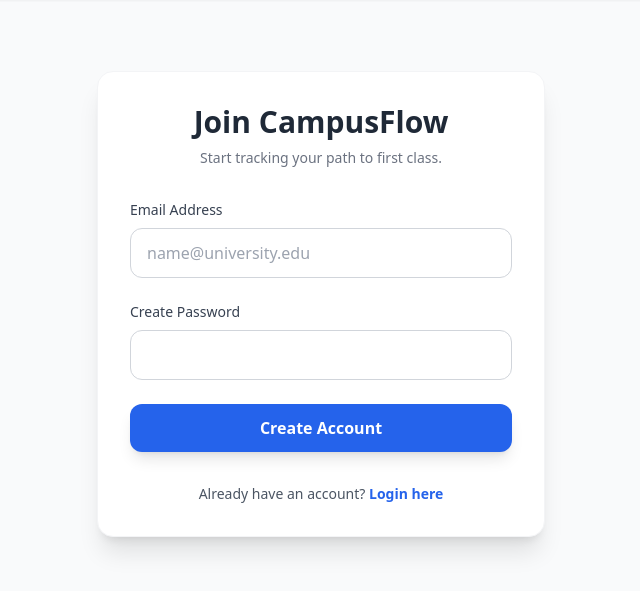
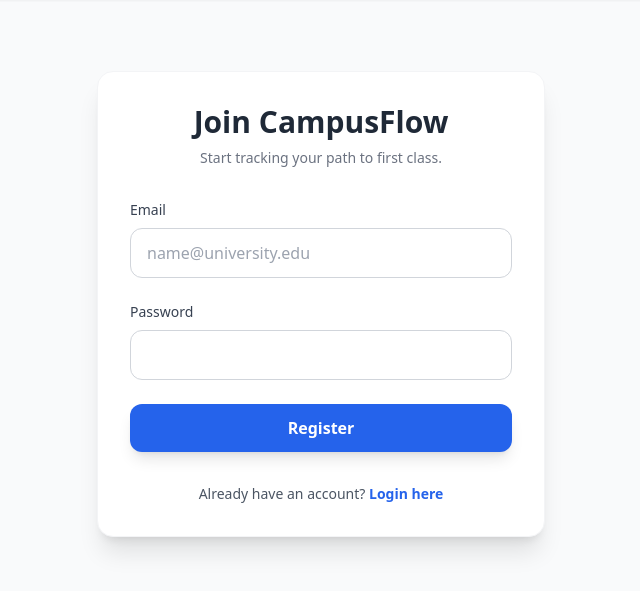
Before and after one commit to auwalcodes2007/campus_app, a Flask app: page /auth/register in a window 1280 px wide. Shown: the part 61-652 px from the top of the page, without its empty margins (319-959 px from the left). Run offline with Flask 3, Linux system fonts and the light colour scheme; some libraries are stand-ins or nearby versions.

Commit message:
Fix: app/auth/routes.py - Add POST method to routes Fix: app/auth/templates/auth/login.html - Integrate WTForms with login template Fix: app/__init__.py - Update user_loader to use db.session.get and register blueprints with url_prefix Fix: make login and register page links dynamic and not hardcoded

```diff
--- a/app/auth/forms.py
+++ b/app/auth/forms.py
@@ -10,4 +10,4 @@ class RegisterForm(FlaskForm):
 class LoginForm(FlaskForm):
     email = StringField("Email", validators=[DataRequired(), Email()])
     password = PasswordField("Password", validators=[DataRequired()])
-    submit = SubmitField("Login")
+    submit = SubmitField("Sign In")
--- a/app/auth/routes.py
+++ b/app/auth/routes.py
@@ -3,12 +3,12 @@ from .forms import RegisterForm, LoginForm
 
 auth_bp = Blueprint('auth' , __name__, template_folder="templates")
 
-@auth_bp.route("/register")
+@auth_bp.route("/register", methods=["GET", "POST"])
 def register():
     form = RegisterForm()
-    return render_template("auth/register.html")
+    return render_template("auth/register.html", form=form)
 
-@auth_bp.route("/login")
+@auth_bp.route("/login", methods=["GET", "POST"])
 def login():
     form = LoginForm()
-    return render_template("auth/login.html")
+    return render_template("auth/login.html", form=form)
--- a/app/auth/templates/auth/register.html
+++ b/app/auth/templates/auth/register.html
@@ -6,27 +6,23 @@
         <h2 class="text-3xl font-extrabold text-center text-gray-800 mb-2">Join CampusFlow</h2>
         <p class="text-center text-gray-500 mb-8 text-sm">Start tracking your path to first class.</p>
 
-        <form action="" method="POST" class="space-y-6">
+        <form action="{{ url_for('auth.register') }}" method="POST" class="space-y-6">
+            {{ form.hidden_tag() }}
             <div>
-                <label class="block text-sm font-medium text-gray-700 mb-2">Email Address</label>
-                <input type="email" name="email" required placeholder="name@university.edu"
-                       class="w-full px-4 py-3 rounded-xl border border-gray-300 focus:ring-2 focus:ring-blue-500 outline-none">
+                {{ form.email.label(class="block text-sm font-medium text-gray-700 mb-2") }}
+                {{ form.email(class="w-full px-4 py-3 rounded-xl border border-gray-300 focus:ring-2 focus:ring-blue-500 focus:border-transparent outline-none transition-all", placeholder="name@university.edu") }}
             </div>
 
             <div>
-                <label class="block text-sm font-medium text-gray-700 mb-2">Create Password</label>
-                <input type="password" name="password" required
-                       class="w-full px-4 py-3 rounded-xl border border-gray-300 focus:ring-2 focus:ring-blue-500 outline-none">
+                {{ form.password.label(class="block text-sm font-medium text-gray-700 mb-2") }}
+                {{ form.password(class="w-full px-4 py-3 rounded-xl border border-gray-300 focus:ring-2 focus:ring-blue-500 focus:border-transparent outline-none transition-all") }}
             </div>
 
-            <button type="submit"
-                    class="w-full bg-blue-600 text-white font-bold py-3 rounded-xl hover:bg-blue-700 transition-colors shadow-lg">
-                Create Account
-            </button>
+            {{ form.submit(class="w-full bg-blue-600 text-white font-bold py-3 rounded-xl hover:bg-blue-700 transition-colors shadow-lg") }}
         </form>
 
         <p class="mt-8 text-center text-sm text-gray-600">
-            Already have an account? <a href="/auth/login" class="text-blue-600 font-semibold">Login here</a>
+            Already have an account? <a href="{{ url_for('auth.login') }}" class="text-blue-600 font-semibold">Login here</a>
         </p>
     </div>
 </div>
```
Also changed, not shown: app/auth/templates/auth/login.html (+8 -11 lines).
